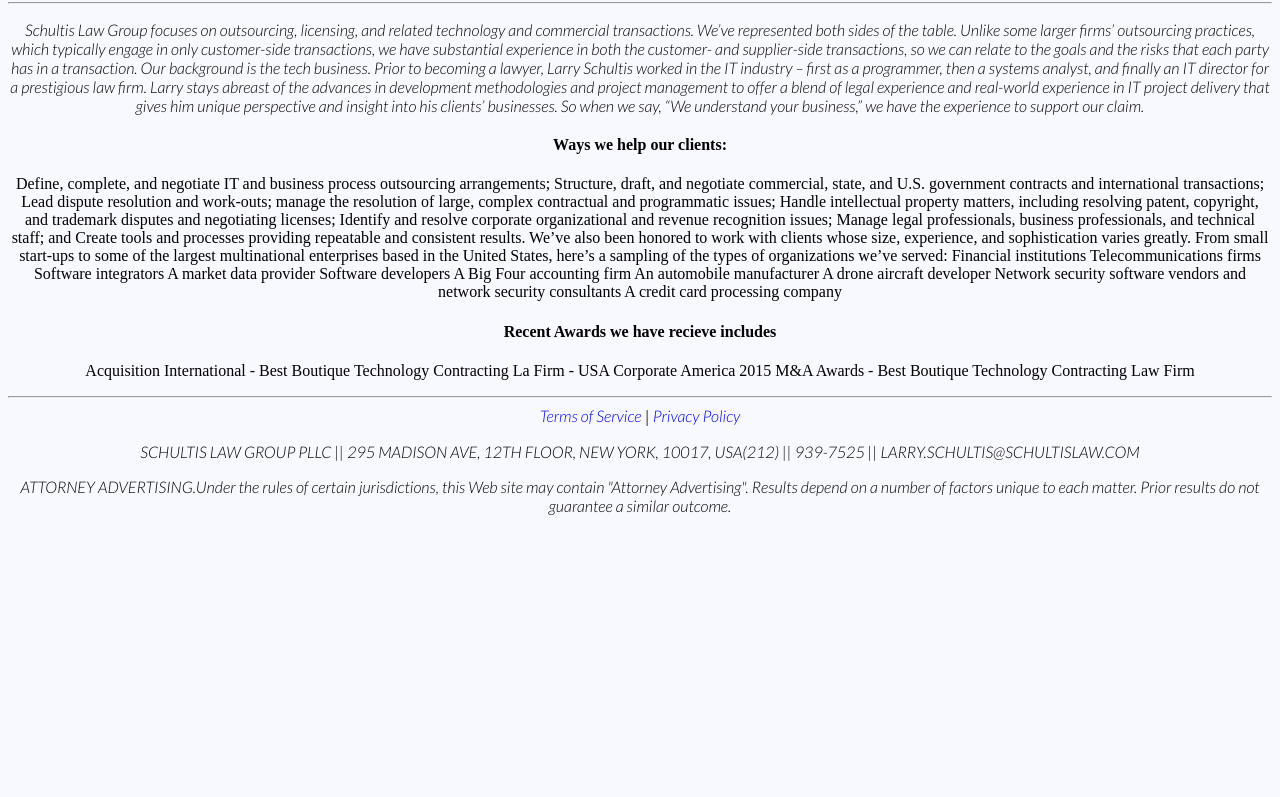
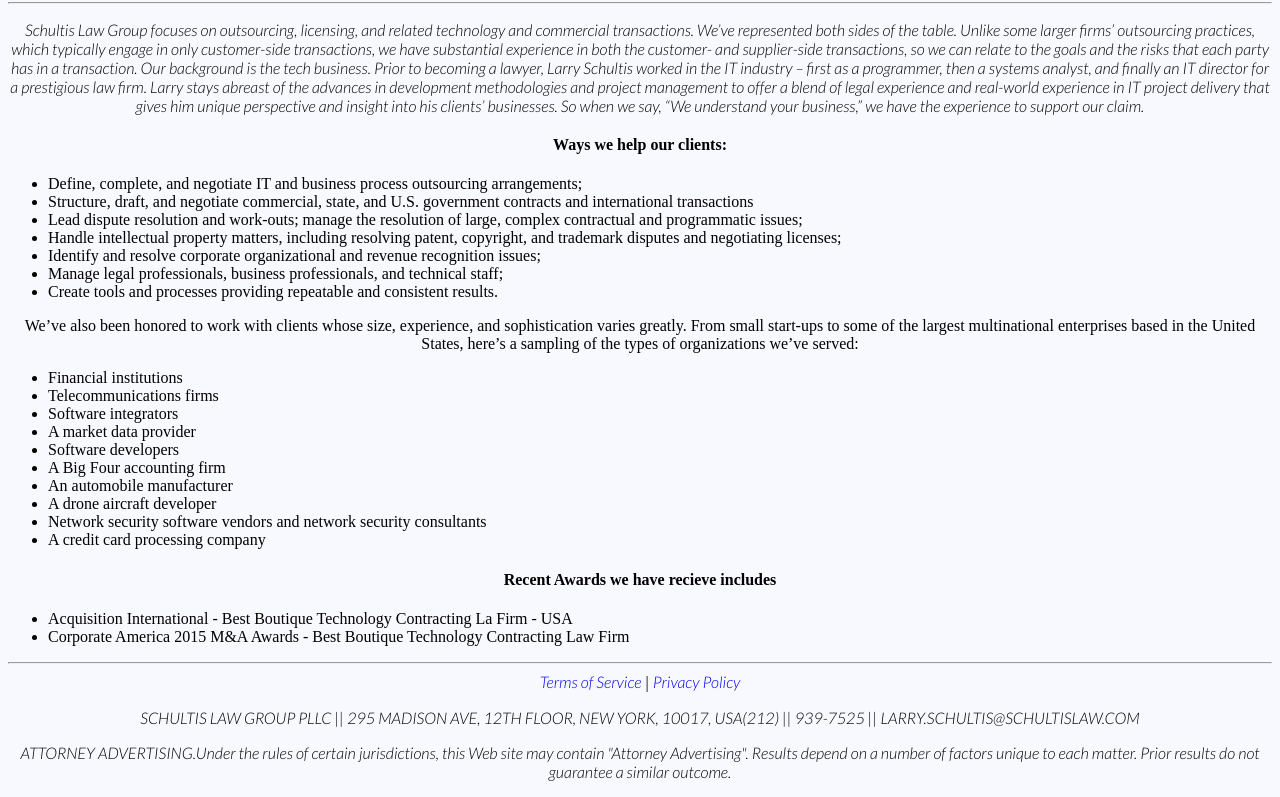
Before and after one commit to Schultisal/Schultisal.github.io, a plain HTML site: page about_us.html in a window 1280 px wide. Shown: the part 139-936 px from the top of the page. Before the commit the page ends 800 px from the top, so only its background shows below. Drawn offline with Linux system fonts and the light colour scheme.

Commit message:
added more content to the team page.  fiexed the about us page too

```diff
--- a/about_us.html
+++ b/about_us.html
@@ -30,37 +30,44 @@
 
       <h4>Ways we help our clients:</h4>
 
-      Define, complete, and negotiate IT and business process outsourcing arrangements;
-      Structure, draft, and negotiate commercial, state, and U.S. government contracts and international transactions;
-      Lead dispute resolution and work-outs; manage the resolution of large, complex contractual and programmatic issues;
-      Handle intellectual property matters, including resolving patent, copyright, and trademark disputes and negotiating licenses;
+      <ul class="organizations">
+        <li>Define, complete, and negotiate IT and business process outsourcing arrangements;</li>
+        <li>Structure, draft, and negotiate commercial, state, and U.S. government contracts and international transactions</li>
+        <li>Lead dispute resolution and work-outs; manage the resolution of large, complex contractual and programmatic issues;</li>
+        <li>Handle intellectual property matters, including resolving patent, copyright, and trademark disputes and negotiating licenses;</li>
+        <li>Identify and resolve corporate organizational and revenue recognition issues;</li>
+        <li>Manage legal professionals, business professionals, and technical staff;</li>
+        <li>Create tools and processes providing repeatable and consistent results.</li>
+    </ul>
 
-      Identify and resolve corporate organizational and revenue recognition issues;
-      Manage legal professionals, business professionals, and technical staff; and
-      Create tools and processes providing repeatable and consistent results.
       We’ve also been honored to work with clients whose size, experience, and sophistication varies greatly. From small start-ups to some of the largest multinational enterprises based in the United States, here’s a sampling of the types of organizations we’ve served:
 
-      Financial institutions
-      Telecommunications firms
-      Software integrators
-      A market data provider
-      Software developers
-      A Big Four accounting firm
-      An automobile manufacturer
-      A drone aircraft developer
-      Network security software vendors and network security consultants
-      A credit card processing company
+      <ul class="organizations">
+        <li>Financial institutions</li>
+        <li>Telecommunications firms</li>
+        <li>Software integrators</li>
+        <li>A market data provider</li>
+        <li>Software developers</li>
+        <li>A Big Four accounting firm</li>
+        <li>An automobile manufacturer</li>
+        <li>A drone aircraft developer</li>
+        <li>Network security software vendors and network security consultants</li>
+        <li>A credit card processing company</li>
+    </ul>
 
       <h4>Recent Awards we have recieve includes</h4>
 
-      Acquisition International - Best Boutique Technology Contracting La Firm - USA
-      Corporate America 2015 M&A Awards - Best Boutique Technology Contracting Law Firm
+
+    <ul class="organizations">
+      <li>Acquisition International - Best Boutique Technology Contracting La Firm - USA</li>
+      <li>Corporate America 2015 M&A Awards - Best Boutique Technology Contracting Law Firm</li>
+    </ul>
     </p>
 
     <hr>
 
 
-    <div class="foot">
+
       <footer>
         <a href="http://www.schultislaw.com/terms-of-use/"><span>Terms of Service</span></a>
         |
@@ -69,7 +76,8 @@
         <p>
           SCHULTIS LAW GROUP PLLC || 295 MADISON AVE, 12TH FLOOR, NEW YORK, 10017, USA(212) || 939-7525 || LARRY.SCHULTIS@SCHULTISLAW.COM</p>
 
-        <p>ATTORNEY ADVERTISING.Under the rules of certain jurisdictions, this Web site may contain "Attorney Advertising". Results depend on a number of factors unique to each matter. Prior results do not guarantee a similar outcome.
+        <p>
+          ATTORNEY ADVERTISING.Under the rules of certain jurisdictions, this Web site may contain "Attorney Advertising". Results depend on a number of factors unique to each matter. Prior results do not guarantee a similar outcome.
         </p>
       </footer>
     </div>
--- a/css/styles.css
+++ b/css/styles.css
@@ -55,6 +55,10 @@
   list-style: none
 }
 
+ul.organizations  {
+  text-align: left;
+}
+
 img.code  {
   padding-left: 5px;
   padding-right: 5px;
@@ -77,6 +81,26 @@
 
 }
 
+img.stephan {
+  float: left;
+  padding: 12px 12px;
+}
+
+img.erica {
+  float: left;
+  padding: 12px 12px;
+}
+
+img.jacob {
+  float: left;
+}
+
+img.sammy {
+  float: left;
+  width: 300px;
+  padding: 12px 12px;
+}
+
 footer  {
   float: left;
 }
```
Also changed, not shown: index.html (+5 -3 lines), the_team.html (+58 -5 lines), images/sammy_2.jpg (added), images/sammy_mascot.jpg (added), 1 other file.
